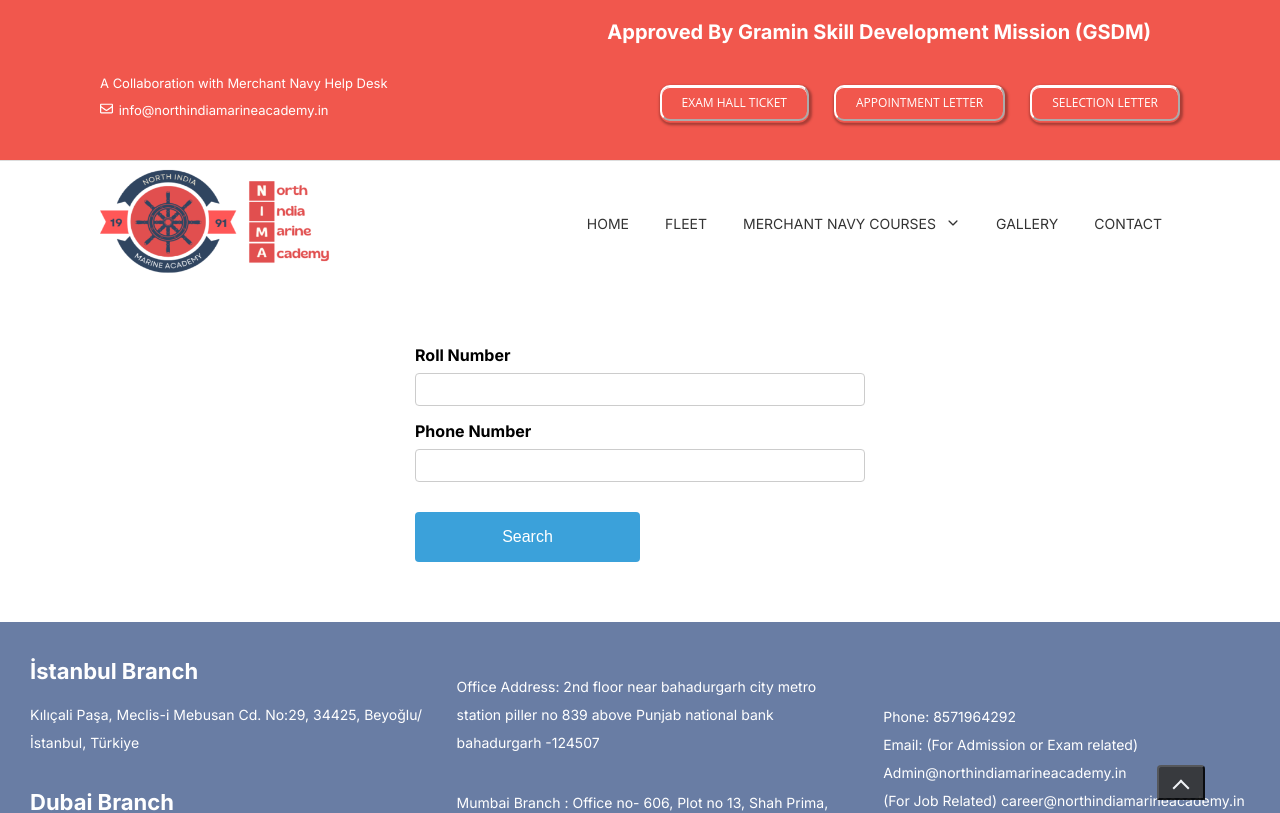
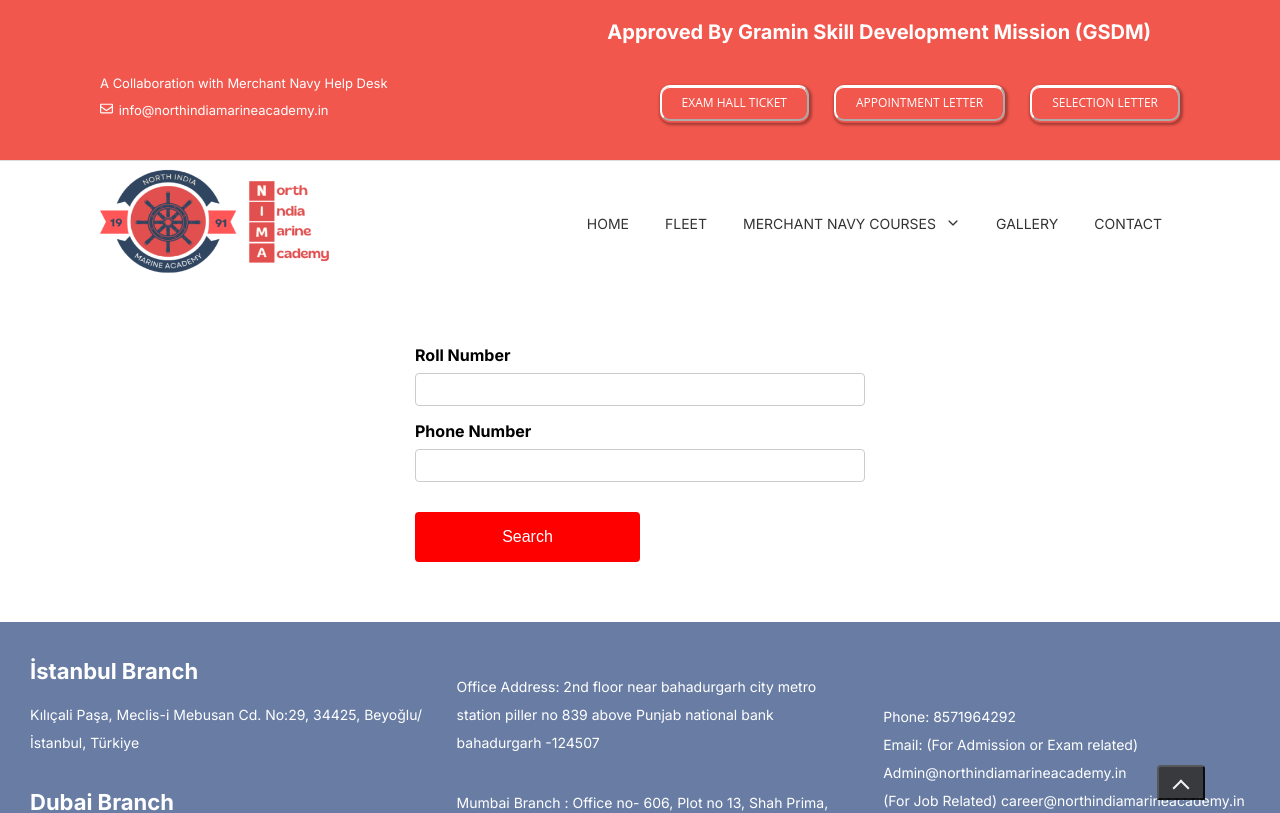
Before and after one commit to wbpirates/new_website, a Next.js app: page /hallticket in a window 1280 px wide. Shown: the top 813 px of the page. Built offline with nearby package versions, Linux system fonts and the light colour scheme.

Commit message:
Changes made one more

```diff
--- a/componets/Form/Form.css
+++ b/componets/Form/Form.css
@@ -28,7 +28,8 @@
   .form-button {
     width: 100%;
     padding: 16px 20px;
-    background-color: #3ba1da;
+    background-color: red;
+    /* background-color: #3ba1da; */
     border: none;
     color: white;
     font-size: 16px;
```
